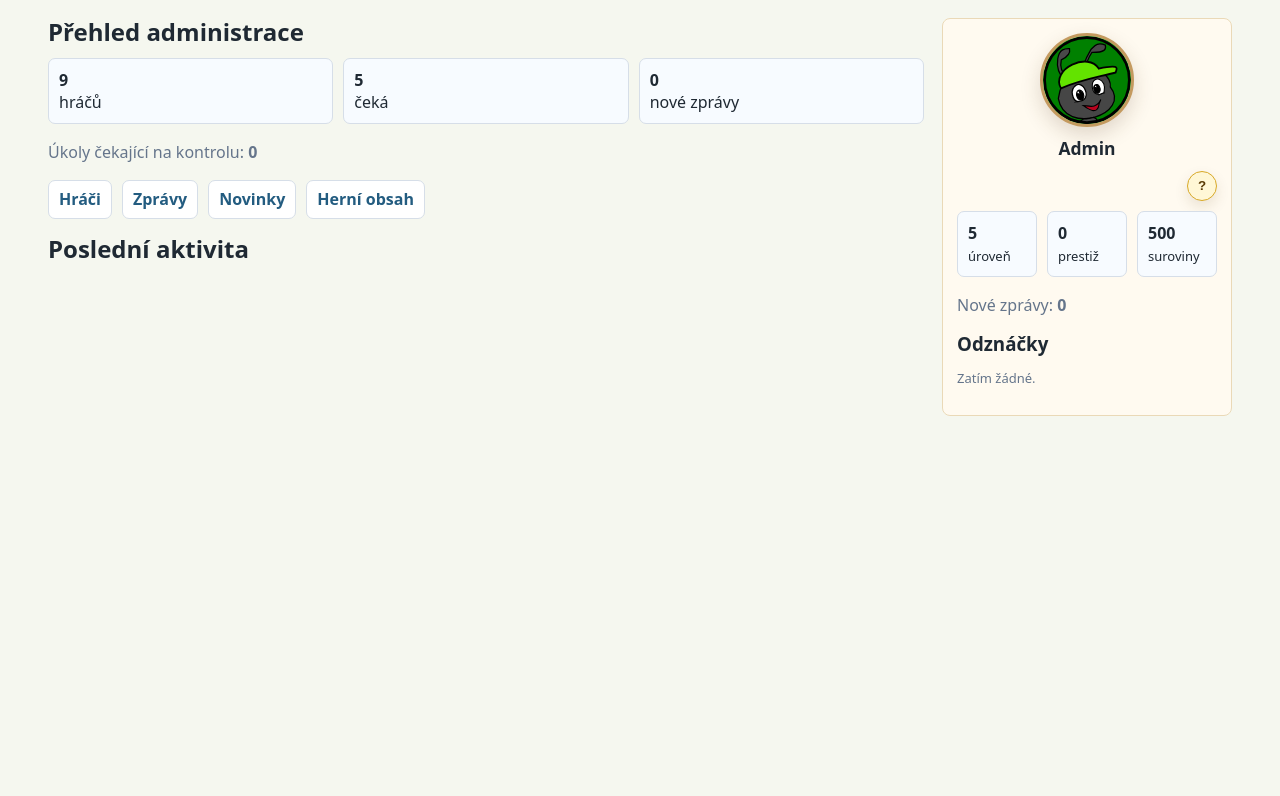
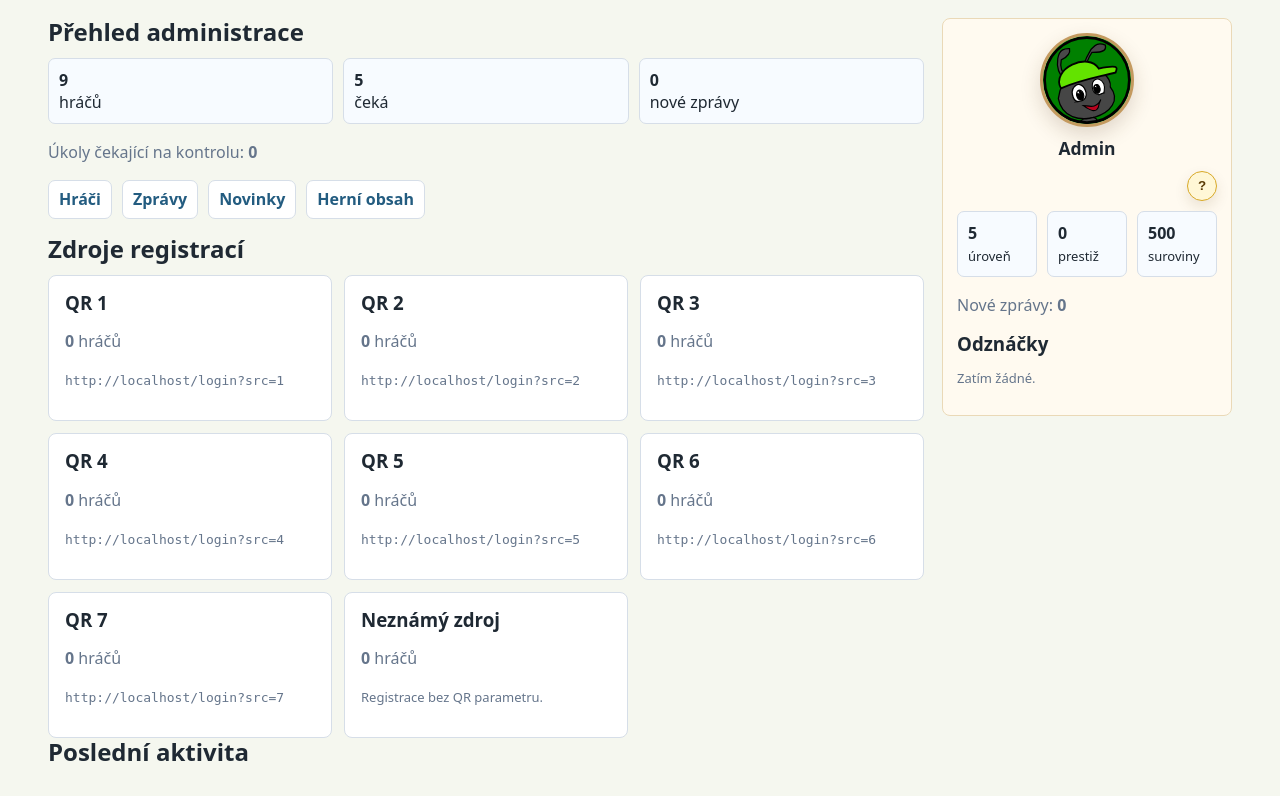
Before and after one commit to osexep22/prazdninovahra, a Laravel app: page /admin in a window 1280 px wide. Shown: the part 56-852 px from the top of the page. Before the commit the page ends 472 px from the top, so only its background shows below. Run offline with Laravel 12, Linux system fonts and the light colour scheme; the visitor is signed in with stand-in values (Sample User, id 1); data comes from the database, SQL or seed files in the repository; data that the repository does not hold is empty.

Commit message:
Track QR registration sources

```diff
--- a/app/Http/Controllers/AdminController.php
+++ b/app/Http/Controllers/AdminController.php
@@ -29,6 +29,11 @@ class AdminController extends Controller
             'pending' => DB::table('users')->where('status', 'pending_approval')->count(),
             'newMessages' => DB::table('messages')->where('status', 'new')->count(),
             'manualTasks' => DB::table('user_task_progress')->where('status', 'pending')->whereNotNull('submitted_answer')->count(),
+            'sourceStats' => DB::table('users')
+                ->where('role', 'player')
+                ->select('registration_source', DB::raw('COUNT(*) as total'))
+                ->groupBy('registration_source')
+                ->pluck('total', 'registration_source'),
             'activity' => DB::table('audit_logs')
                 ->leftJoin('users as actors', 'actors.id', '=', 'audit_logs.actor_user_id')
                 ->leftJoin('users as targets', 'targets.id', '=', 'audit_logs.target_user_id')
--- a/resources/views/admin/dashboard.blade.php
+++ b/resources/views/admin/dashboard.blade.php
@@ -8,6 +8,21 @@
 </div>
 <p>Úkoly čekající na kontrolu: <b>{{ $manualTasks }}</b></p>
 <p class="row"><a class="btn" href="/admin/hraci">Hráči</a><a class="btn" href="/admin/zpravy">Zprávy</a><a class="btn" href="/admin/novinky">Novinky</a><a class="btn" href="/admin/obsah">Herní obsah</a></p>
+<h2>Zdroje registrací</h2>
+<div class="grid">
+    @for($source = 1; $source <= 7; $source++)
+        <div class="card">
+            <h3>QR {{ $source }}</h3>
+            <p><b>{{ $sourceStats[(string) $source] ?? 0 }}</b> hráčů</p>
+            <p class="small"><code>{{ url('/login?src=' . $source) }}</code></p>
+        </div>
+    @endfor
+    <div class="card">
+        <h3>Neznámý zdroj</h3>
+        <p><b>{{ $sourceStats[''] ?? $sourceStats[null] ?? 0 }}</b> hráčů</p>
+        <p class="small">Registrace bez QR parametru.</p>
+    </div>
+</div>
 <h2>Poslední aktivita</h2>
 @foreach($activity as $item)
     <div class="card" style="margin-bottom:8px">
--- a/resources/views/auth/login.blade.php
+++ b/resources/views/auth/login.blade.php
@@ -31,7 +31,7 @@
                 <input name="username" value="{{ old('username') }}" required autofocus>
                 <label>Heslo</label>
                 <input name="password" type="password" required>
-                <p><button class="primary">Přihlásit</button> <a class="btn" href="/register">Registrovat</a></p>
+                <p><button class="primary">Přihlásit</button> <a class="btn" href="{{ $src ? '/register?src=' . urlencode($src) : '/register' }}">Registrovat</a></p>
             </form>
         </div>
     </div>
--- a/resources/views/auth/register.blade.php
+++ b/resources/views/auth/register.blade.php
@@ -12,7 +12,7 @@
     @if($errors->any()) <div class="flash err">{{ $errors->first() }}</div> @endif
     <form method="post" action="/register" autocomplete="off" data-register-form>
         @csrf
-        <input type="hidden" name="src" value="{{ $src }}">
+        <input type="hidden" name="src" value="{{ old('src', $src) }}">
         <div style="position:absolute;left:-9999px"><label>Web</label><input name="website" tabindex="-1"></div>
 
         <label>Přezdívka</label>
```
Also changed, not shown: app/Http/Controllers/AuthController.php (+23 -4 lines), resources/views/admin/player.blade.php (+9 -0 lines), resources/views/admin/players.blade.php (+8 -0 lines).
